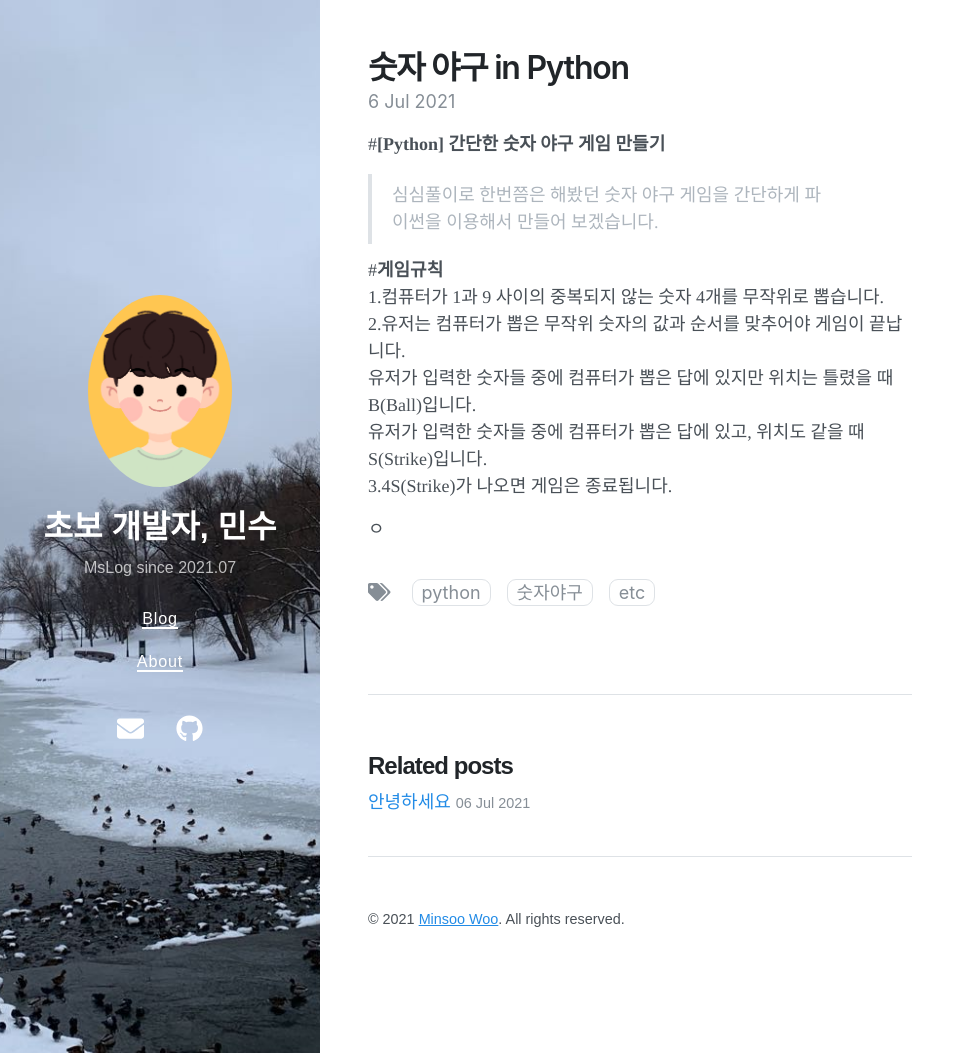
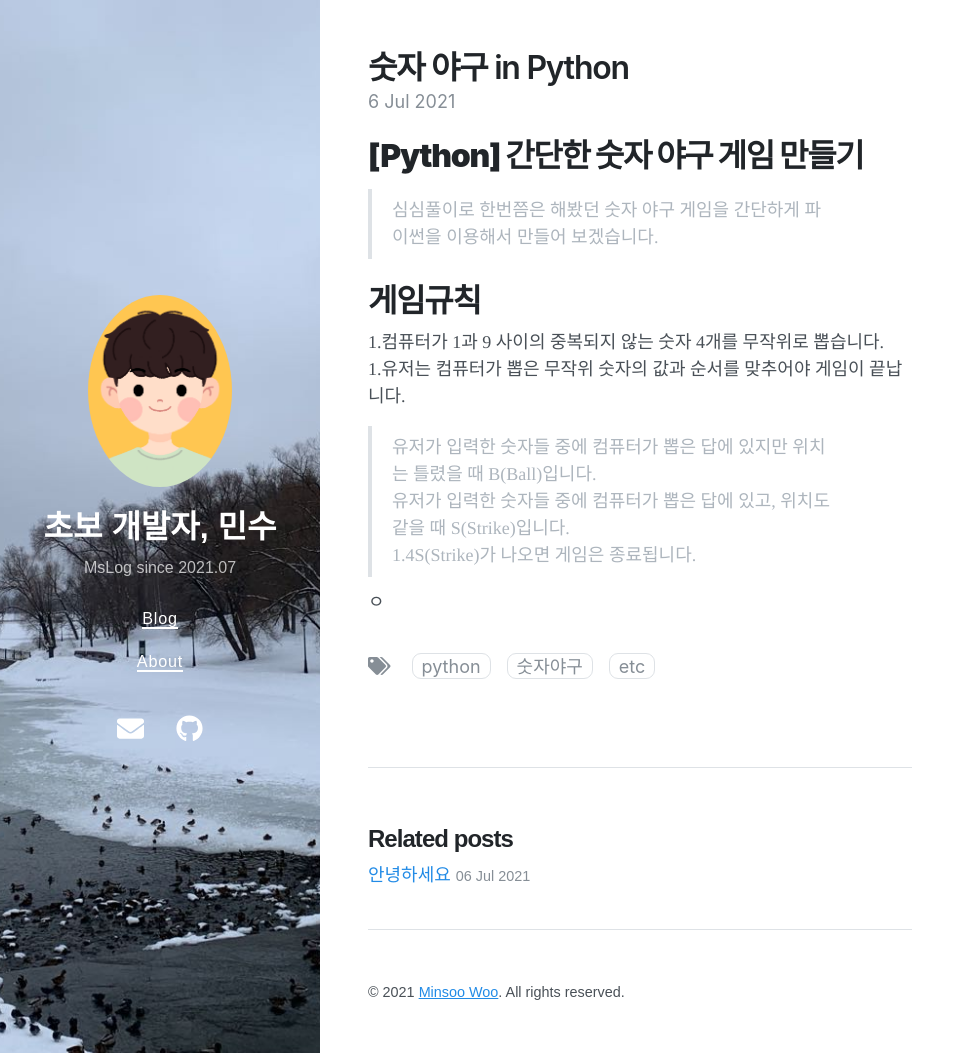
Before and after one commit to MsWoo/MsWoo.github.io, a Jekyll site: the page built from _posts/2021-07-06-baseball.md, in a window 1280 px wide and 1053 px high. Shown: the whole window, without its empty margins (0-965 px from the left). Built offline with Jekyll 4.4.1, drawn with Linux system fonts in a browser that asks for light colours; nearby versions of some CDN libraries.

Commit message:
Update 2021-07-06-baseball.md

```diff
--- a/_posts/2021-07-06-baseball.md
+++ b/_posts/2021-07-06-baseball.md
@@ -5,14 +5,14 @@
 tags: [python, 숫자야구, etc]
 ---
 
-#**[Python] 간단한 숫자 야구 게임 만들기**
+# __[Python] 간단한 숫자 야구 게임 만들기__
 >심심풀이로 한번쯤은 해봤던 숫자 야구 게임을 간단하게 파이썬을 이용해서 만들어 보겠습니다.
 
-#**게임규칙**
+# __게임규칙__
 1.컴퓨터가 1과 9 사이의 중복되지 않는 숫자 4개를 무작위로 뽑습니다.
-2.유저는 컴퓨터가 뽑은 무작위 숫자의 값과 순서를 맞추어야 게임이 끝납니다.
-유저가 입력한 숫자들 중에 컴퓨터가 뽑은 답에 있지만 위치는 틀렸을 때 B(Ball)입니다.
-유저가 입력한 숫자들 중에 컴퓨터가 뽑은 답에 있고, 위치도 같을 때 S(Strike)입니다.
-3.4S(Strike)가 나오면 게임은 종료됩니다.
+1.유저는 컴퓨터가 뽑은 무작위 숫자의 값과 순서를 맞추어야 게임이 끝납니다.
+>유저가 입력한 숫자들 중에 컴퓨터가 뽑은 답에 있지만 위치는 틀렸을 때 B(Ball)입니다.
+>유저가 입력한 숫자들 중에 컴퓨터가 뽑은 답에 있고, 위치도 같을 때 S(Strike)입니다.
+1.4S(Strike)가 나오면 게임은 종료됩니다.
 
 ㅇ
```
